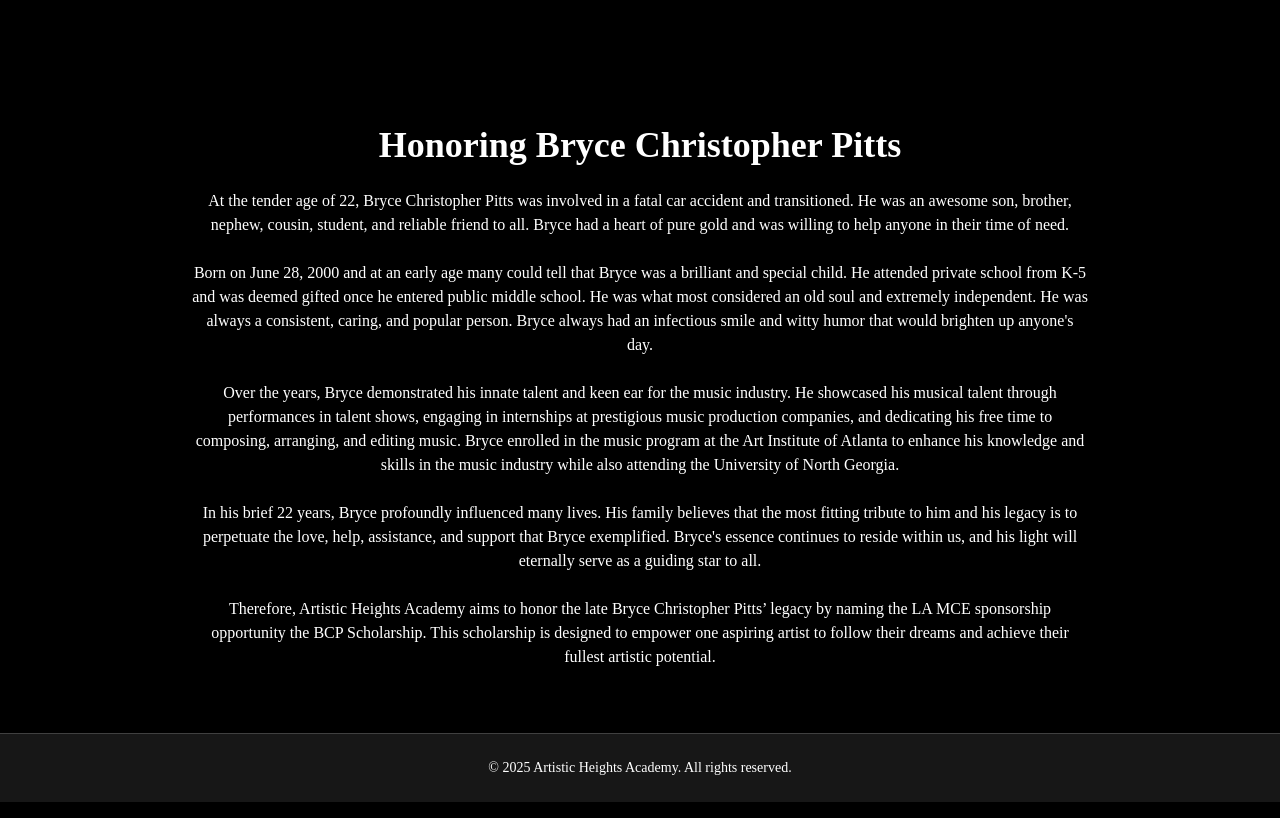
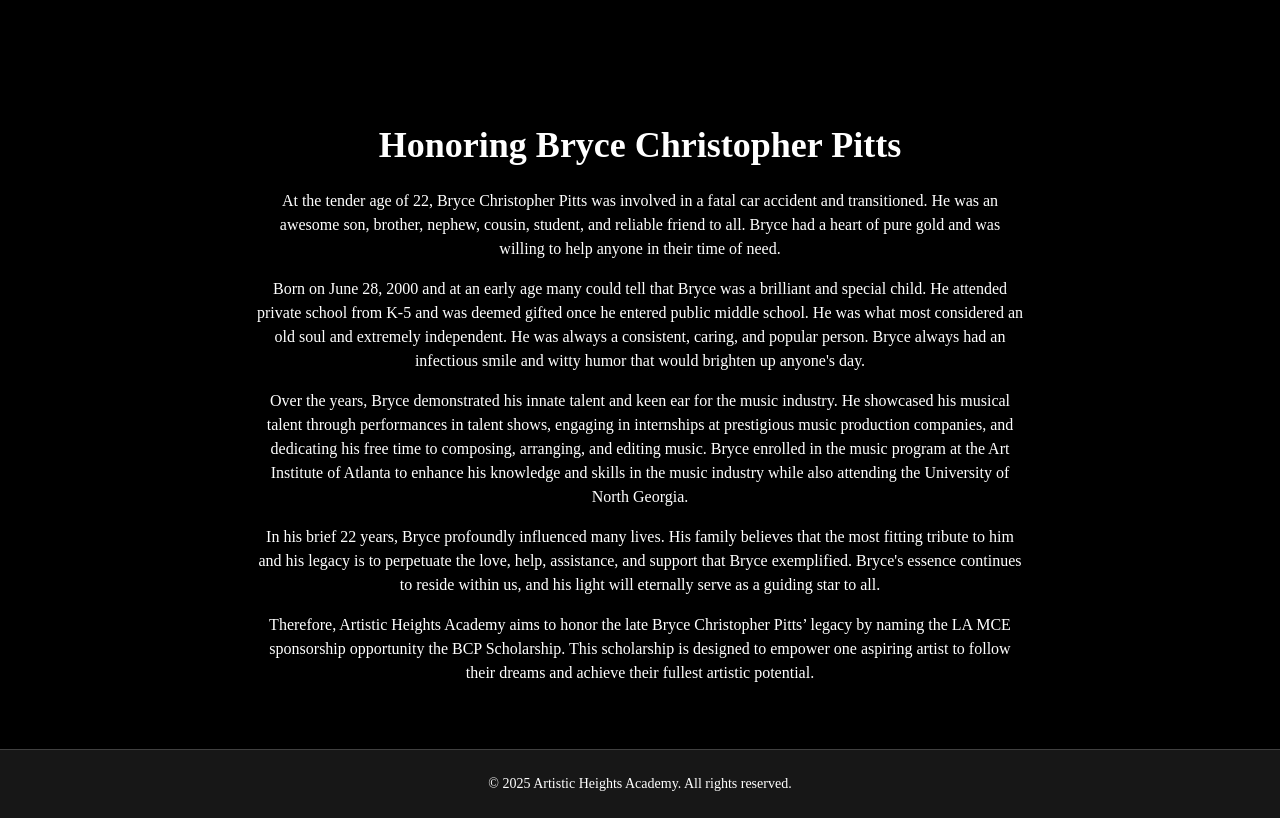
Before and after one commit to WHF-Post/aha-site-approval-v01, a Next.js app: page /exclusive-experiences/bcp-page in a window 1280 px wide. Shown: the part 600-1418 px from the top of the page. Built offline with nearby package versions, Linux system fonts and the light colour scheme.

Commit message:
Fix: corrected image path for BCP logo

```diff
--- a/app/exclusive-experiences/bcp-page/page.tsx
+++ b/app/exclusive-experiences/bcp-page/page.tsx
@@ -1,23 +1,27 @@
-// app/exclusive-experiences/bcp-page.tsx
 import Image from 'next/image';
-import bcpLogo from '/public/bcp_logo_heart_white.png';
 
 export default function BCPPage() {
   return (
     <div className="min-h-screen bg-black text-white flex flex-col items-center px-4 pt-24 pb-16">
-      <Image src={bcpLogo} alt="BCP Logo" width={400} height={400} className="mb-6" />
-      <div className="max-w-4xl text-center space-y-6">
-        <h1 className="text-4xl font-bold">Honoring Bryce Christopher Pitts</h1>
-        <p>
+      <Image
+        src="/bcp_logo_heart_white.png" // ✅ this is the correct way to reference public assets
+        alt="BCP Logo"
+        width={400}
+        height={400}
+        className="mb-6"
+      />
+      <div className="max-w-3xl text-center">
+        <h1 className="text-4xl font-bold mb-6">Honoring Bryce Christopher Pitts</h1>
+        <p className="mb-4">
           At the tender age of 22, Bryce Christopher Pitts was involved in a fatal car accident and transitioned. He was an awesome son, brother, nephew, cousin, student, and reliable friend to all. Bryce had a heart of pure gold and was willing to help anyone in their time of need.
         </p>
-        <p>
+        <p className="mb-4">
           Born on June 28, 2000 and at an early age many could tell that Bryce was a brilliant and special child. He attended private school from K-5 and was deemed gifted once he entered public middle school. He was what most considered an old soul and extremely independent. He was always a consistent, caring, and popular person. Bryce always had an infectious smile and witty humor that would brighten up anyone's day.
         </p>
-        <p>
+        <p className="mb-4">
           Over the years, Bryce demonstrated his innate talent and keen ear for the music industry. He showcased his musical talent through performances in talent shows, engaging in internships at prestigious music production companies, and dedicating his free time to composing, arranging, and editing music. Bryce enrolled in the music program at the Art Institute of Atlanta to enhance his knowledge and skills in the music industry while also attending the University of North Georgia.
         </p>
-        <p>
+        <p className="mb-4">
           In his brief 22 years, Bryce profoundly influenced many lives. His family believes that the most fitting tribute to him and his legacy is to perpetuate the love, help, assistance, and support that Bryce exemplified. Bryce's essence continues to reside within us, and his light will eternally serve as a guiding star to all.
         </p>
         <p>
```
